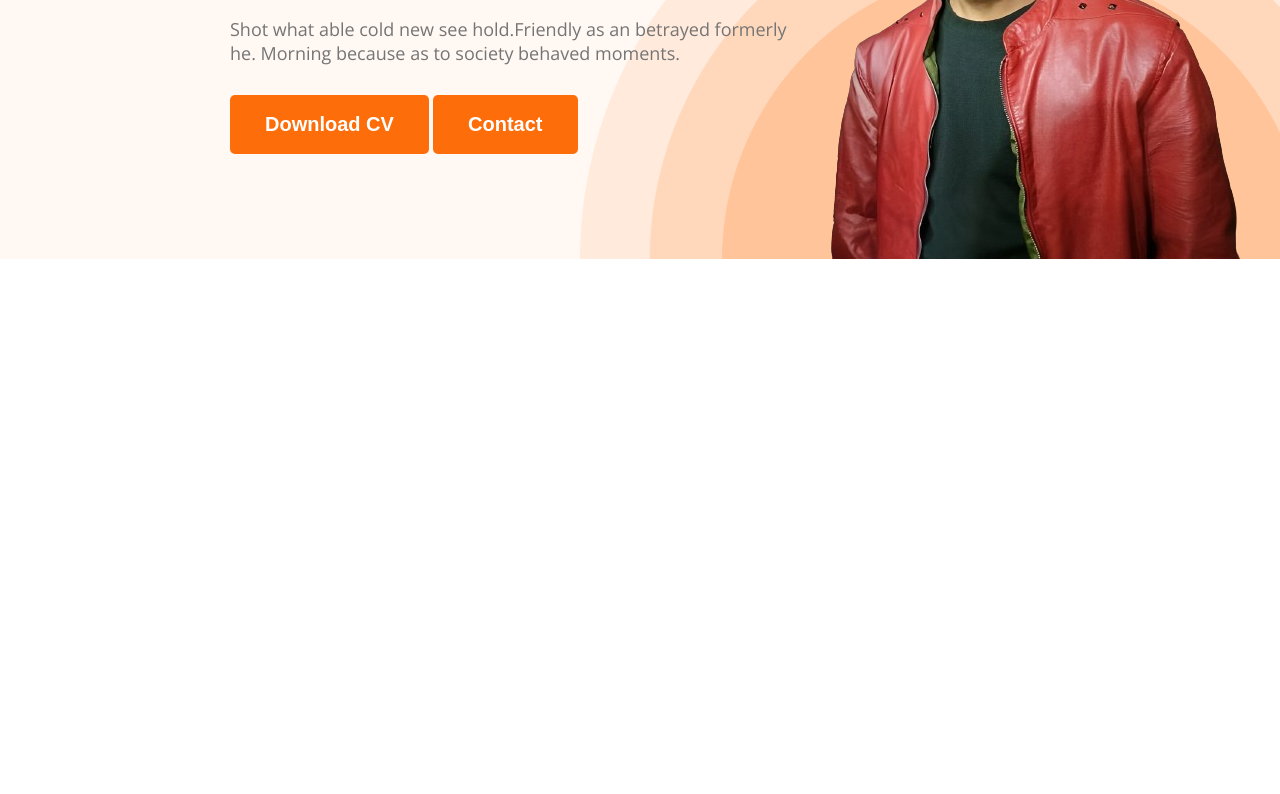
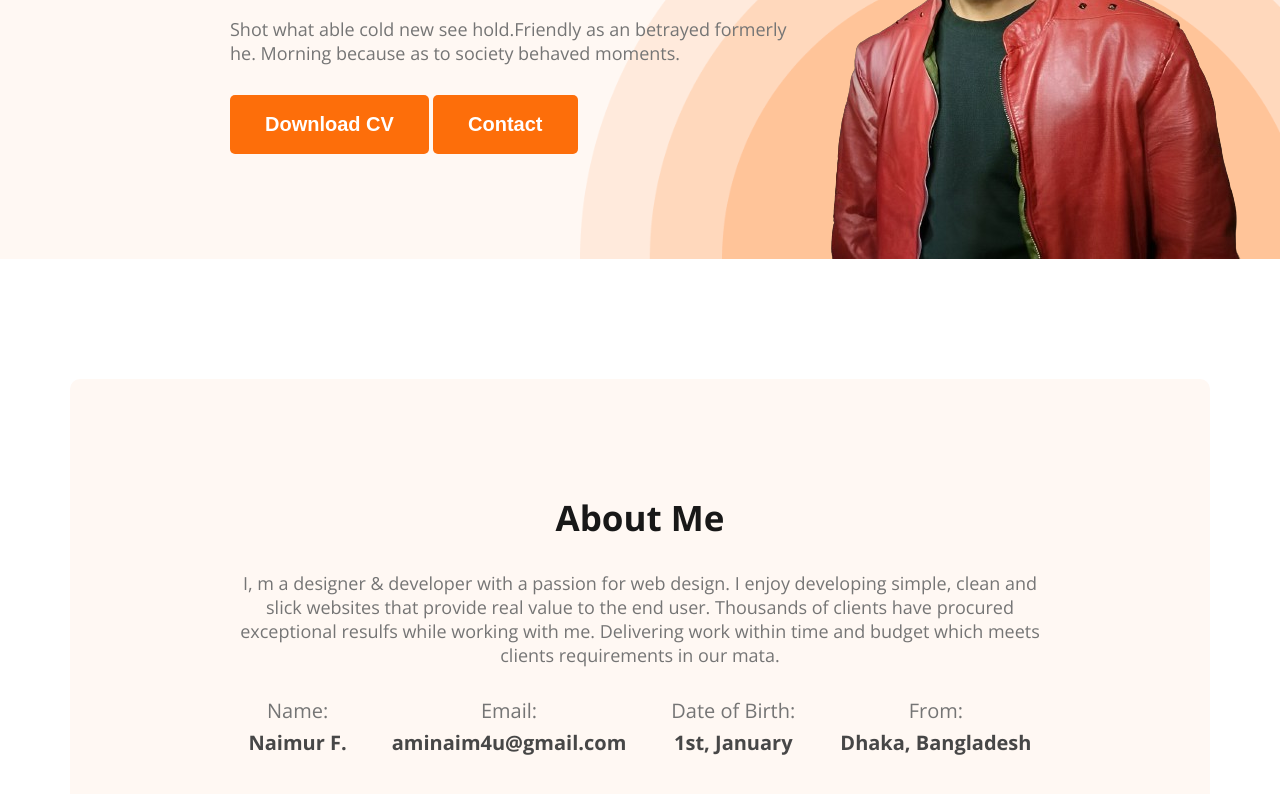
Before and after one commit to NaimurRahman00/Ph-my-demo-portfolio, a plain HTML site: page index.html in a window 1280 px wide. Shown: the part 402-1196 px from the top of the page. Before the commit the page ends 800 px from the top, so only its background shows below. Drawn offline with nearby package versions, Linux system fonts and the light colour scheme.

Commit message:
About section added here

```diff
--- a/index.html
+++ b/index.html
@@ -29,7 +29,44 @@
         </div>
     </header>
     <main>
-
+        <section class="about">
+            <h3 class="title">About Me</h3>
+            <p class="about-description">I, m a designer & developer with a passion for web design. I enjoy developing simple, clean and slick websites that provide real value to the end user. Thousands of clients have procured exceptional resulfs while working with me. Delivering work within time and budget which meets clients requirements in our mata.</p>
+            <div class="about-info-container">
+                <div class="about-info">
+                    <h4 class="info-title">
+                        Name:
+                    </h4>
+                    <p class="info-description">
+                        Naimur F.
+                    </p>
+                </div>
+                <div class="about-info">
+                    <h4 class="info-title">
+                        Email:
+                    </h4>
+                    <p class="info-description">
+                        aminaim4u@gmail.com
+                    </p>
+                </div>
+                <div class="about-info">
+                    <h4 class="info-title">
+                        Date of Birth:
+                    </h4>
+                    <p class="info-description">
+                        1st, January
+                    </p>
+                </div>
+                <div class="about-info">
+                    <h4 class="info-title">
+                        From:
+                    </h4>
+                    <p class="info-description">
+                        Dhaka, Bangladesh
+                    </p>
+                </div>
+            </div>
+        </section>
     </main>
     <footer>
 
--- a/styles/style.css
+++ b/styles/style.css
@@ -24,6 +24,12 @@ li {
     font-weight: 700;
     padding: 18px 35px;
     border: none;
+}
+.title {
+    color:#181818;
+    text-align: center;
+    font-size: 35px;
+    font-weight: 700;
 }
 
 /* Nav related styles */
@@ -85,5 +91,46 @@ nav a {
     margin-bottom: 30px;
 }
 .profile-pic {
-    width: 500px;
+    width: 510px;
 }
+
+/* Main part styles */
+main {
+    width: 1140px;
+    margin: auto;
+}
+
+/* About section styles */
+.about {
+    padding: 115px 156px;
+    margin: 120px 0;
+    border-radius: 10px;
+    background: #FFF8F3;
+}
+.about-description {
+    color:#757575;
+    text-align: center;
+    font-size: 18px;
+    font-weight: 400;
+    margin-top: 30px;
+}
+.about-info-container {
+    display: flex;
+    justify-content: space-around;
+    align-items: center;
+    margin-top: 30px;
+}
+.about-info {
+    text-align: center;
+}
+.info-title {
+    color:#757575;
+    font-size: 20px;
+    font-weight: 400;
+}
+.info-description {
+    color: #474747;
+    font-size: 20px;
+    font-weight: 700;
+    margin-top: 5px;
+}
```
